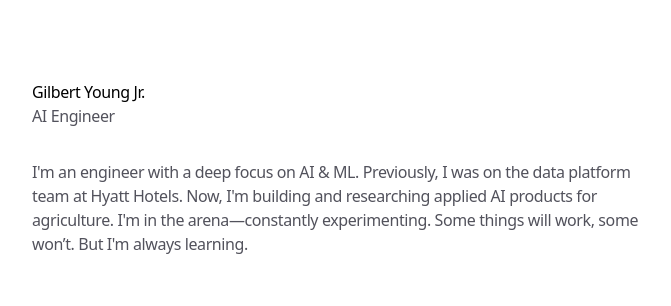
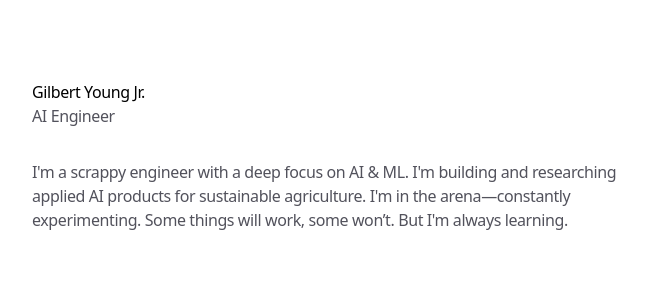
Before and after one commit to gjyoungjr/portfolio, a Next.js app: page / in a window 1280 px wide. Shown: the top 306 px of the page, without its empty margins (304-975 px from the left). Built offline with nearby package versions, Linux system fonts and the light colour scheme.

Commit message:
update intro for portfolio

```diff
--- a/app/page.tsx
+++ b/app/page.tsx
@@ -1,23 +1,23 @@
 "use client";
-import { motion } from "motion/react";
-import { XIcon } from "lucide-react";
-import { Spotlight } from "@/components/ui/spotlight";
+import { AnimatedBackground } from "@/components/ui/animated-background";
 import { Magnetic } from "@/components/ui/magnetic";
 import {
   MorphingDialog,
-  MorphingDialogTrigger,
-  MorphingDialogContent,
   MorphingDialogClose,
   MorphingDialogContainer,
+  MorphingDialogContent,
+  MorphingDialogTrigger,
 } from "@/components/ui/morphing-dialog";
+import { Spotlight } from "@/components/ui/spotlight";
+import { XIcon } from "lucide-react";
+import { motion } from "motion/react";
 import Link from "next/link";
-import { AnimatedBackground } from "@/components/ui/animated-background";
 import {
-  PROJECTS,
-  WORK_EXPERIENCE,
   BLOG_POSTS,
   EMAIL,
+  PROJECTS,
   SOCIAL_LINKS,
+  WORK_EXPERIENCE,
 } from "./data";
 
 const VARIANTS_CONTAINER = {
@@ -138,11 +138,10 @@ export default function Personal() {
       >
         <div className="flex-1">
           <p className="text-zinc-600 dark:text-zinc-400">
-            I'm an engineer with a deep focus on AI & ML. Previously, I was on
-            the data platform team at Hyatt Hotels. Now, I'm building and
-            researching applied AI products for agriculture. I'm in the
-            arena—constantly experimenting. Some things will work, some won’t.
-            But I'm always learning.
+            I'm a scrappy engineer with a deep focus on AI & ML. I'm building
+            and researching applied AI products for sustainable agriculture. I'm
+            in the arena—constantly experimenting. Some things will work, some
+            won’t. But I'm always learning.
           </p>
         </div>
       </motion.section>
```
